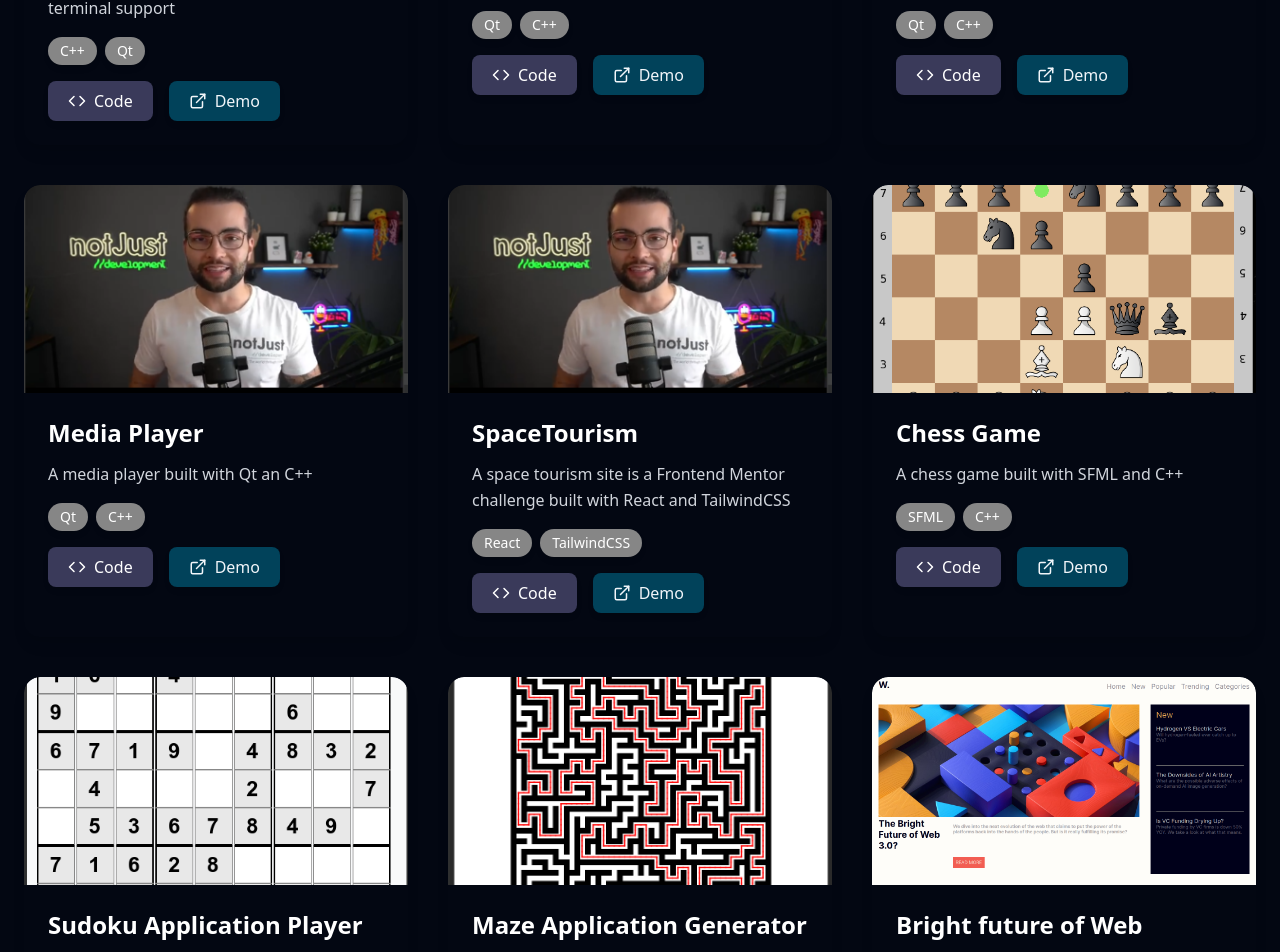
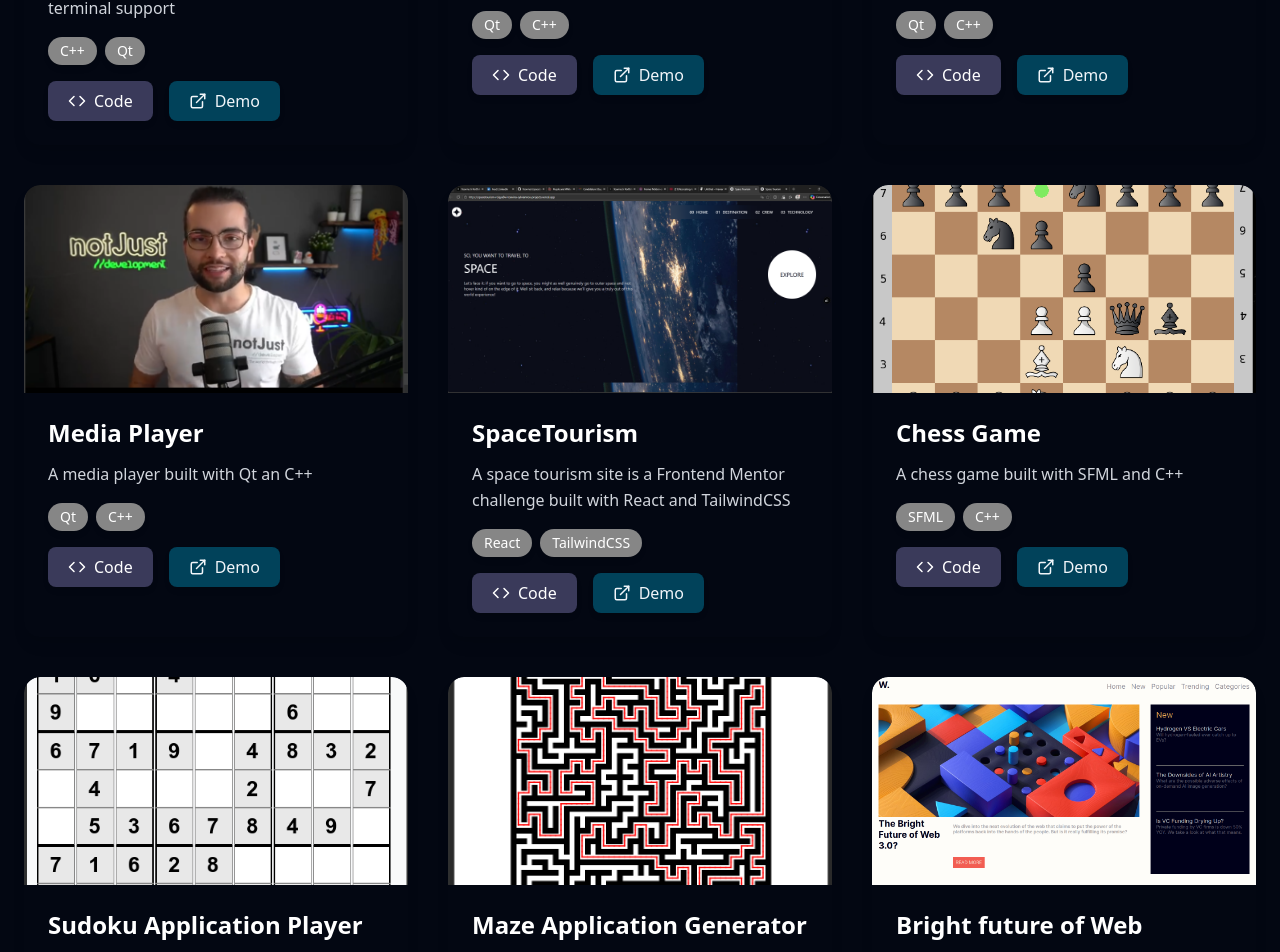
Before and after one commit to ToavinaJr/Modern-Portfolio, a React (Vite) app: page / in a window 1280 px wide. Shown: the part 1211-2163 px from the top of the page. Built offline with nearby package versions, Linux system fonts and the light colour scheme.

Commit message:
fixing the spacetourism image path

```diff
--- a/src/data/project.ts
+++ b/src/data/project.ts
@@ -37,7 +37,7 @@ const dataProject : Project[] = [
       title: "SpaceTourism",
       description: "A space tourism site is a Frontend Mentor challenge built with React and TailwindCSS",
       tech: ["React", "TailwindCSS"],
-      image: "/images/Screenshot-Media-Player.png",
+      image: "/images/Screenshot-spacetourism.png",
       demoLink: "https://spacetourism-rciqya8vi-toavina-sylviannos-projects.vercel.app/",
       codeLink: "https://github.com/ToavinaJr/spacetourism"
     },
```
Also changed, not shown: public/images/Screenshot-spacetourism.png (renamed from public/images/Screensshot-spacetourism.png).
